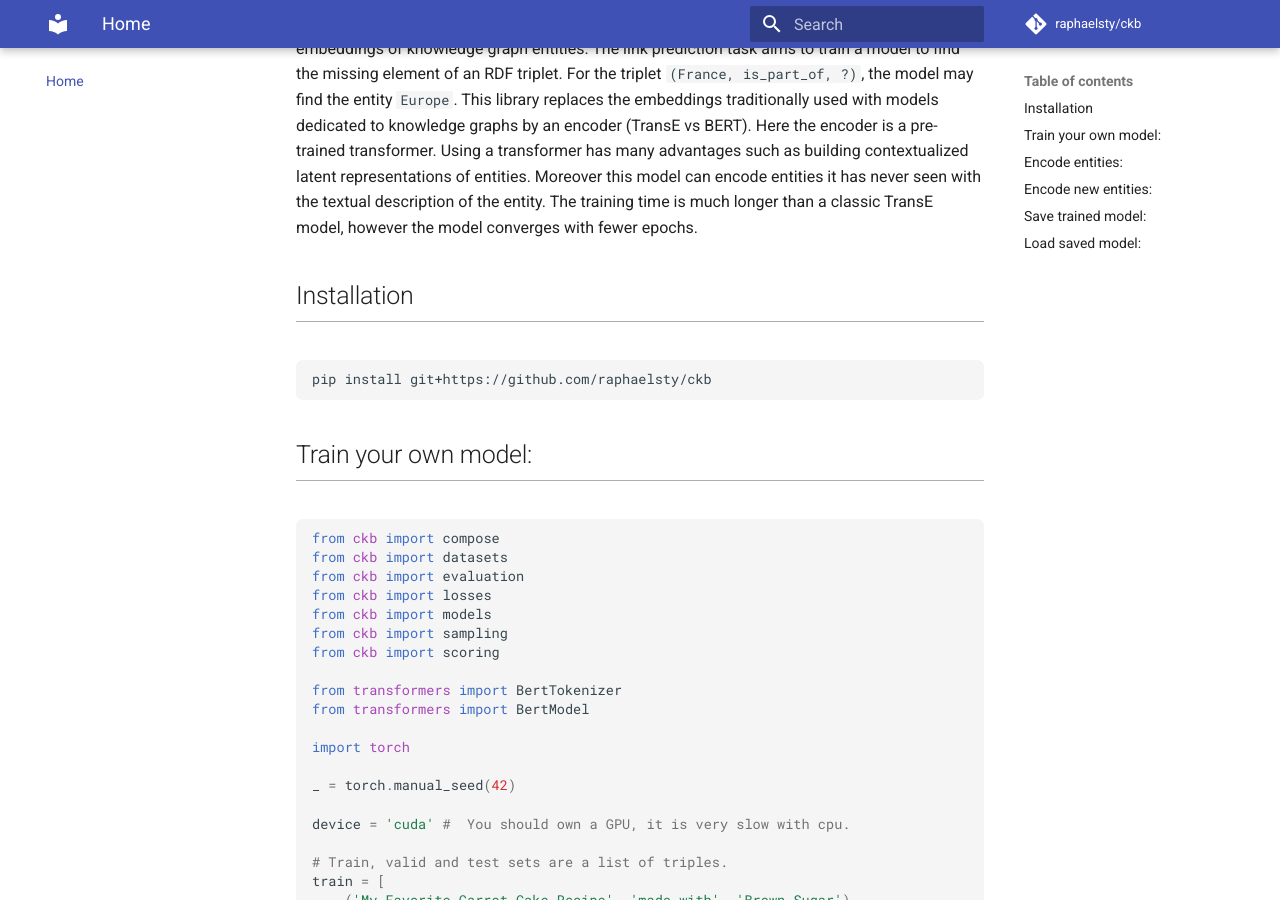
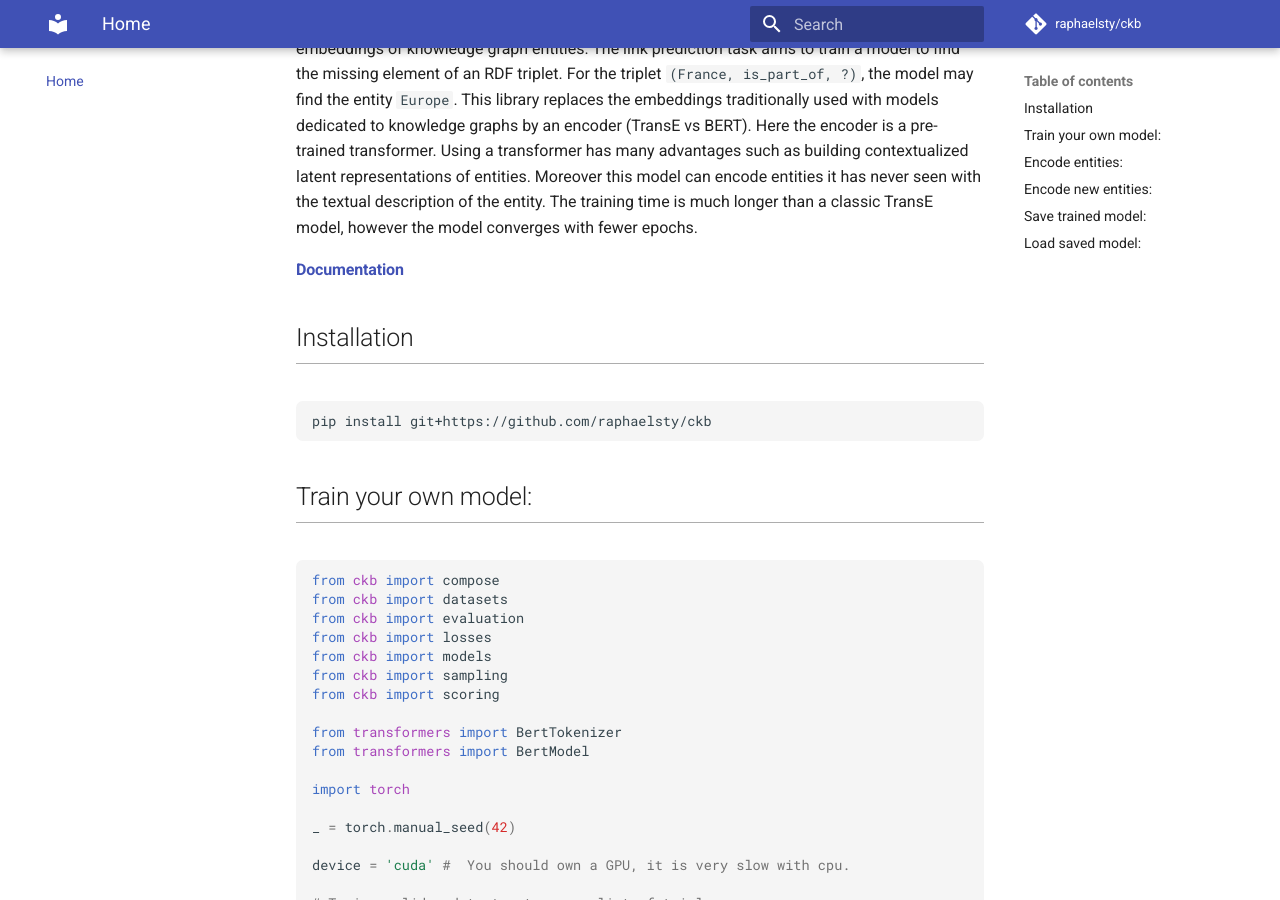
Before and after one commit to raphaelsty/ckb, an MkDocs documentation site: the page built from docs/index.md, in a window 1280 px wide and 900 px high, scrolled down 437 px. Built offline with MkDocs 1.6.1 and Material for MkDocs 9.7.7, drawn with Linux system fonts in a browser that asks for light colours; comment, search, counter and statistics services are not loaded.

Commit message:
Update index

```diff
--- a/docs/index.md
+++ b/docs/index.md
@@ -1,12 +1,14 @@
 <p align=center>Contextual Knowledge Bases</p>
 
+
 ---
-
 
 This is an informal implementation of the model focusing on the link prediction task [Inductive Entity Representations from Text via Link Prediction](https://arxiv.org/abs/2010.03496) which is mainly an ablation study of [KEPLER: A Unified Model for Knowledge Embedding and Pre-trained Language Representation](https://arxiv.org/abs/1911.06136). This tool is based on the library [MKB](https://github.com/raphaelsty/mkb). CKB is designed to be compatible with HuggingFace's models.
 
 
 The CKB library is dedicated to knowledge bases and allows to fine-tune HuggingFace models using the link prediction task. The objective of this fine-tuning task is to make accurate embeddings of knowledge graph entities. The link prediction task aims to train a model to find the missing element of an RDF triplet. For the triplet `(France, is_part_of, ?)`, the model may find the entity `Europe`. This library replaces the embeddings traditionally used with models dedicated to knowledge graphs by an encoder (TransE vs BERT). Here the encoder is a pre-trained transformer. Using a transformer has many advantages such as building contextualized latent representations of entities. Moreover this model can encode entities it has never seen with the textual description of the entity. The training time is much longer than a classic TransE model, however the model converges with fewer epochs.
+
+#### [Documentation](https://raphaelsty.github.io/ckb/)
 
 ## Installation
 
```
